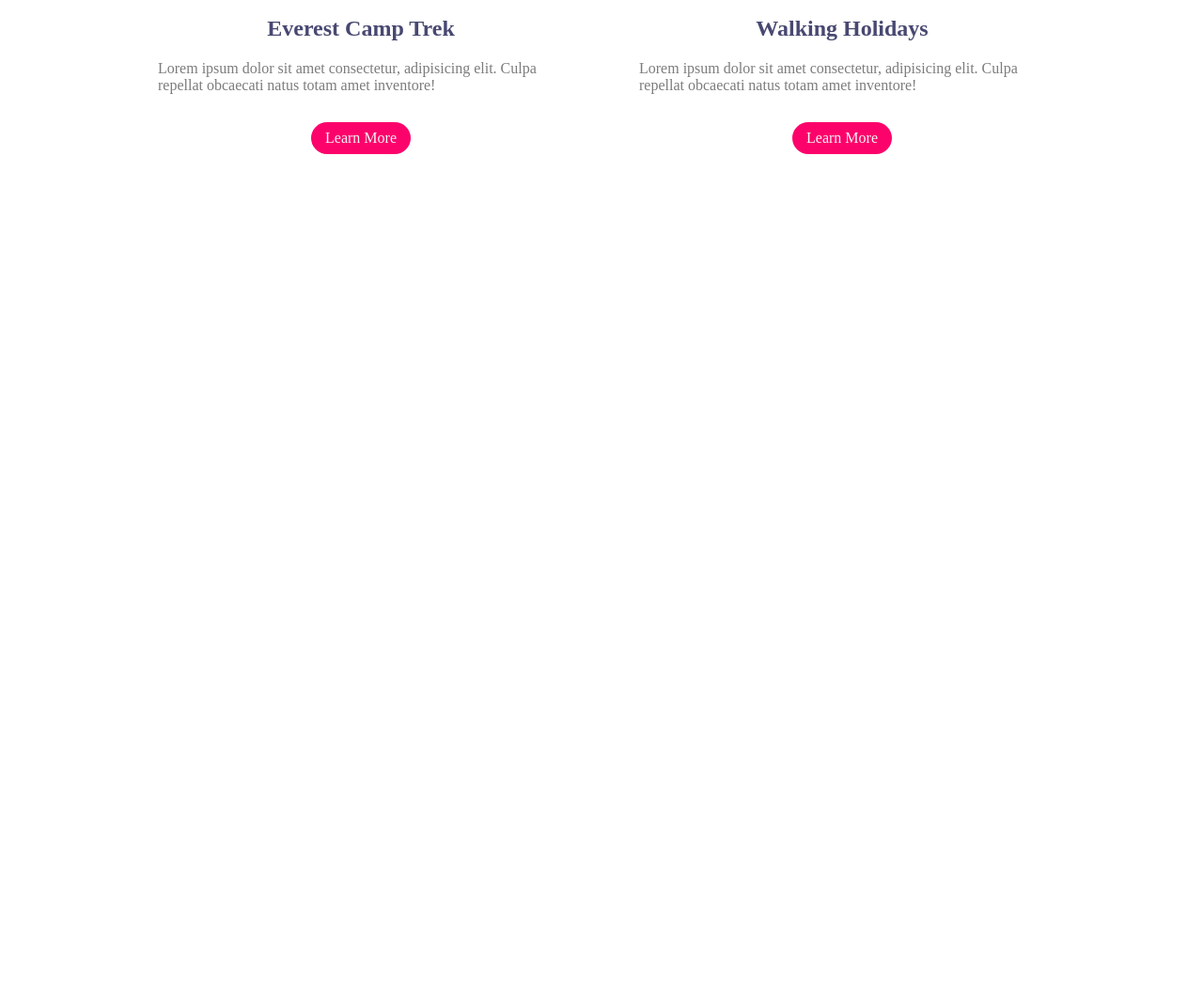
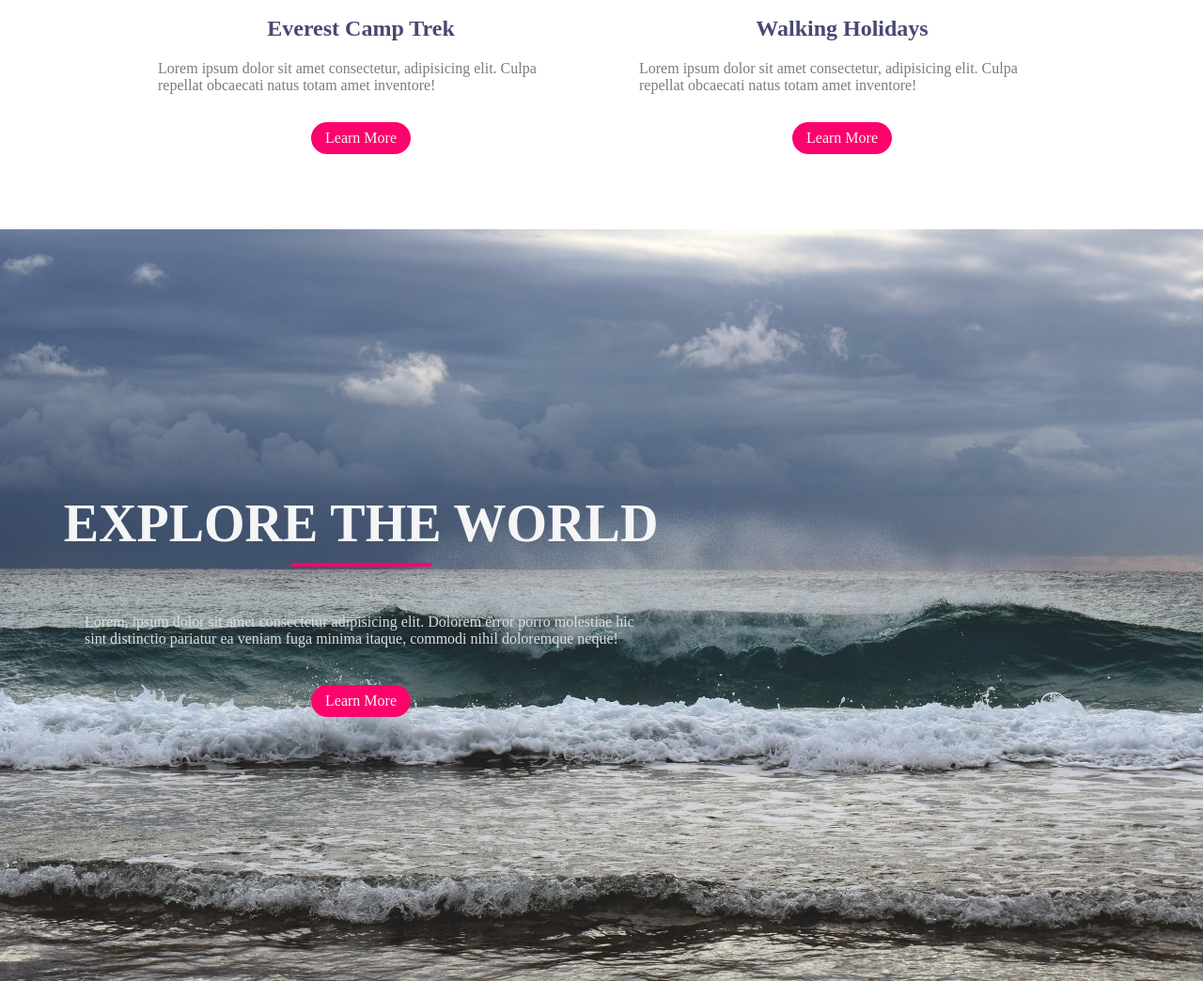
Before and after one commit to zainahmed0597/Responsive-web-html-css, a plain HTML site: page index.html in a window 1280 px wide. Shown: the part 1218-2262 px from the top of the page at 94% size. Before the commit the page ends 1462 px from the top, so only its background shows below. Drawn offline with Linux system fonts and the light colour scheme.

Commit message:
screen 3 are build

```diff
--- a/index.html
+++ b/index.html
@@ -62,6 +62,14 @@
     </section>
 
     <!-- === Explore === -->
+    <section class="explore">
+        <div class="explore-content">
+            <h1>EXPLORE THE WORLD</h1>
+            <div class="line"></div>
+            <p>Lorem, ipsum dolor sit amet consectetur adipisicing elit. Dolorem error porro molestiae hic sint distinctio pariatur ea veniam fuga minima itaque, commodi nihil doloremque neque!</p>
+            <a href="#" class="ctn">Learn More</a>
+        </div>
+    </section>
 
 	<script>
 		const menuBtn = document.querySelector('.menu-btn')
--- a/style.css
+++ b/style.css
@@ -138,6 +138,39 @@ p {
     margin-top: 30px;
 }
 
+/* Explore */
+.explore {
+    width: 100%;
+    height: 100vh;
+    background-image: url('./img/bg-1.jpg');
+    background-position: center;
+    background-size: cover;
+    background-repeat: no-repeat;
+    display: flex;
+    align-items: center;
+}
+.explore-content{
+    width: 60%;
+    padding: 50px;
+    color: whitesmoke;
+    display: flex;
+    align-items: center;
+    flex-direction: column;
+}
+.explore-content h1 {
+    font-size: 7vmin;
+}
+.explore-content .line {
+    margin-bottom: 50px;
+
+}
+.explore-content p {
+    color: rgb(221, 221, 221);
+}
+.explore-content .ctn {
+    margin-top: 40px;
+}
+
 /* mobile device */
 @media only screen and (max-width: 850px){
     .menu-btn{
```
